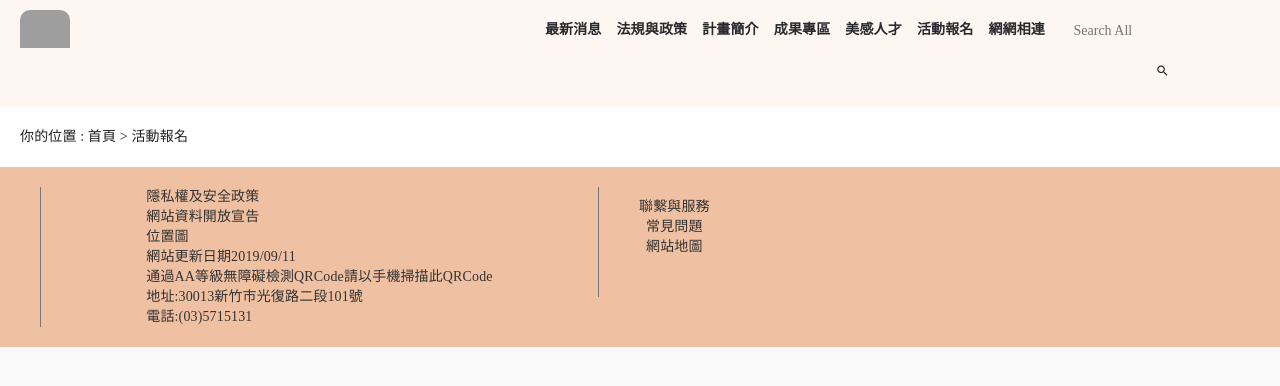
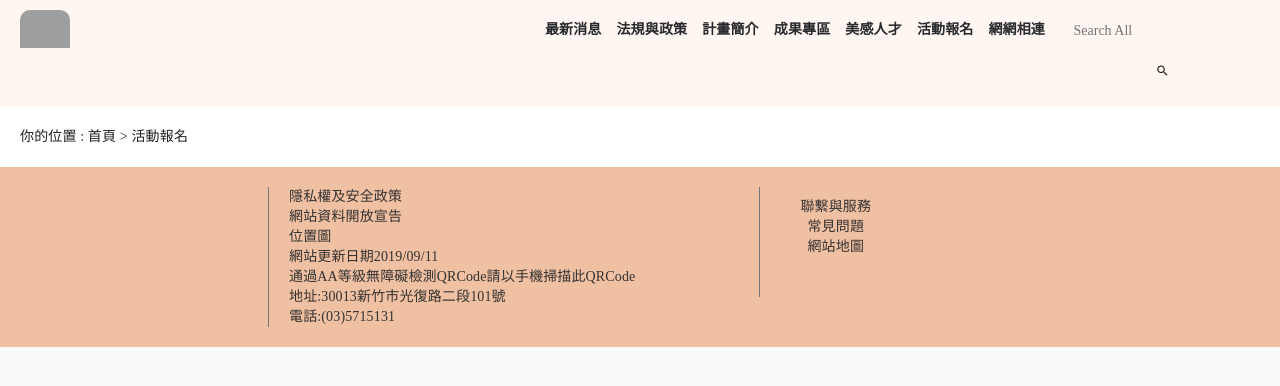
Before and after one commit to kiratsubasa/scratch3, a Vue app: page /activityPage in a window 1280 px wide. Shown: the top 386 px of the page. Built offline with nearby package versions, Linux system fonts and the light colour scheme; grey boxes are pictures that could not be loaded.

Commit message:
styling-lawpage

```diff
--- a/src/style/common.sass
+++ b/src/style/common.sass
@@ -129,10 +129,12 @@ $c-bg: #fff
 
 @media all and (min-width: 640px)
     .footContainer
-        width: 45%
-        margin-left: 20px
+        margin-left: 20%
+        padding-left: 20px
         border-left: 1px #777 solid
     .footLinkContainer
+        margin-left: 10%
+        padding-left: 20px
         border-left: 1px #777 solid
         border-bottom: 0
 
@@ -254,6 +256,36 @@ $c-bg: #fff
     -webkit-box-shadow: 0px 0px 4px -1px rgba(0,0,0,0.3)
     box-shadow: 0px 0px 4px -1px rgba(0,0,0,0.3)
 
+
+.BookMarkContainer
+    border-radius: 5px
+    width: 100%
+    margin-top: 30px
+    margin-bottom: 30px
+    display: inline-block
+    // background-color: $c-primary
+
+.BookMarkContentContainer
+    float: left
+    margin: 30px
+    display: inline-block
+    height: auto
+
+.BookMarkPageContainer
+    border: 1px $c-primary solid
+    margin: auto
+    // margin-bottom: 10px
+    max-width: 1080px
+    min-height: 1080px
+@media all and (min-width: 375px)
+    .BookMarkContainer
+        float: left
+
+@media all and (max-width: 375px)
+    .BookMarkContainer
+        float: center
+
+
 // search-input
 .search
     background-opacity: 0
--- a/src/views/lawPage.vue
+++ b/src/views/lawPage.vue
@@ -223,31 +223,5 @@ export default {
 
 <style lang="sass">
 @import "@/style/common.sass"
-.BookMarkContainer
-    border-radius: 5px
-    width: 220px
-    margin: 30px
-    display: inline-block
-    // background-color: $c-primary
 
-.BookMarkContentContainer
-    float: left
-    margin: 30px
-    display: inline-block
-    max-width: 720px
-    height: auto
-
-.BookMarkPageContainer
-    border: 1px $c-primary solid
-    margin: auto
-    // margin-bottom: 10px
-    max-width: 1080px
-    min-height: 1080px
-@media all and (min-width: 375px)
-    .BookMarkContainer
-        float: left
-
-@media all and (max-width: 375px)
-    .BookMarkContainer
-        float: center
 </style>
```
